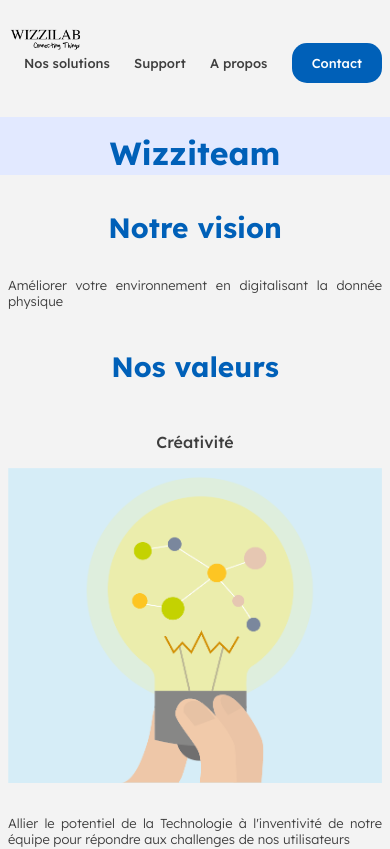
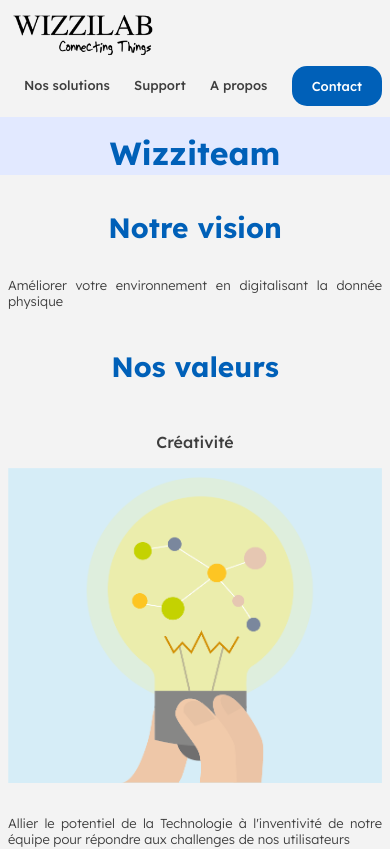
Before and after one commit to Laurading/wizzilab-website, a Next.js app: page /wizziteam in a window 390 px wide. Shown: the top 849 px of the page. Built offline with nearby package versions, Linux system fonts and the light colour scheme.

Commit message:
logo width responsive fix

```diff
--- a/pages/wizziteam.jsx
+++ b/pages/wizziteam.jsx
@@ -59,14 +59,15 @@
                     </div>
                     <div className='column-3'>
                     <img src='/img/wizziteam/test.png'/>
+                    <p className='center'><span>Jérémie GREFFE</span></p>
+                    <p className='center'>HW &amp; SW design engineer</p>
+                    </div>
+                    <div className='column-3'>
+                    <img src='/img/wizziteam/test.png'/>
                     <p className='center'><span>Pierre-Emmanuel CHARBONNIER</span></p>
                     <p className='center'>Sales Director</p>
                     </div>
-                    <div className='column-3'>
-                    <img src='/img/wizziteam/test.png'/>
-                    <p className='center'><span>Jérémie GREFFE</span></p>
-                    <p className='center'>HW &amp; SW design engineer</p>
-                    </div>
+
                 </div>
             </section>
             <Footer/>
--- a/styles/header.scss
+++ b/styles/header.scss
@@ -35,7 +35,7 @@
 }
 
 header nav ul a {
-    padding: 100% 0;
+    padding: 20% 0;
 }
 
 .sous {
@@ -84,7 +84,8 @@
         text-align: center;
     }
     .logo img {
-        width: 20%;
+        width: 25%;
+        margin-bottom: 16px;
     }
     header nav {
         display: block;
@@ -94,3 +95,9 @@
         margin-left: 0%;
     }
 }
+
+@media only screen and (max-width : 600px) {
+    .logo img {
+        width: 40%;
+    }
+}
```
